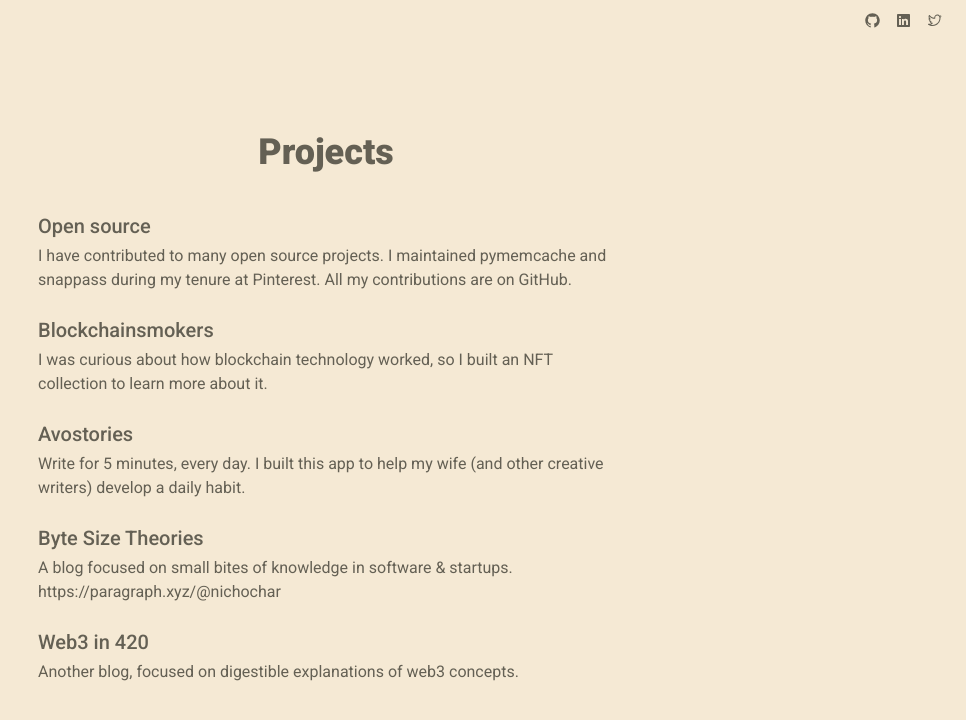
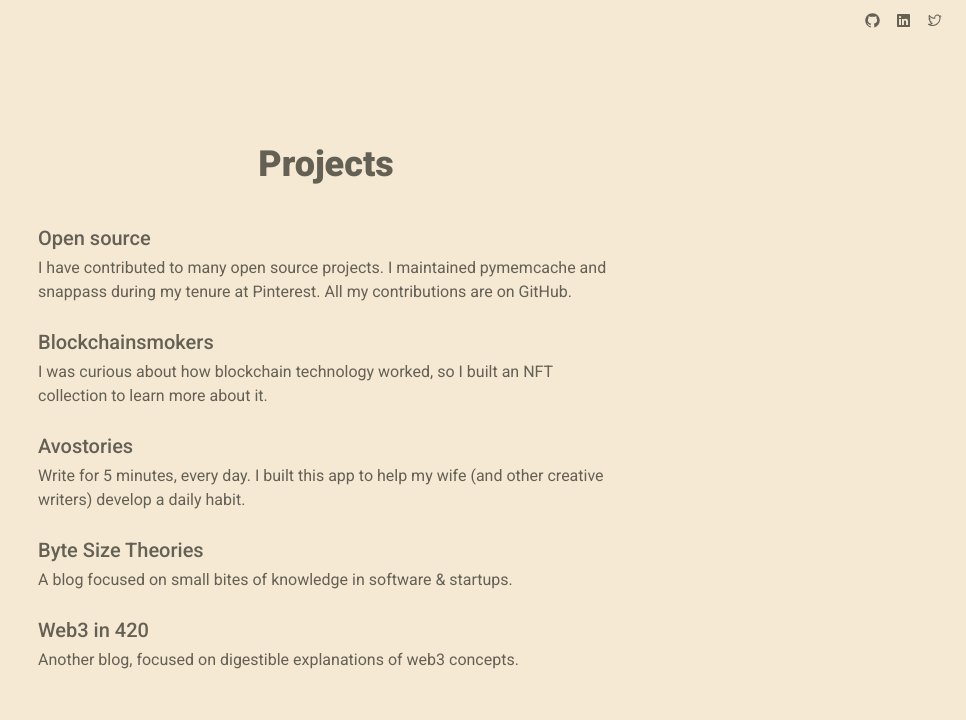
Before and after one commit to nichochar/nicholascharriere.com-vercel, a Next.js app: page /projects in a window 1280 px wide. Shown: the top 720 px of the page, without its empty margins (314-1280 px from the left). Built offline with nearby package versions, Linux system fonts and the light colour scheme.

Commit message:
Remove wrong url

```diff
--- a/app/projects/page.tsx
+++ b/app/projects/page.tsx
@@ -35,7 +35,6 @@
         <p className="max-w-xl pt-1">
           A blog focused on small bites of knowledge in software & startups.
         </p>
-        https://paragraph.xyz/@nichochar
         <a
           href="https://paragraph.xyz/@nichochar"
           className="hover:text-froly-500"
```
